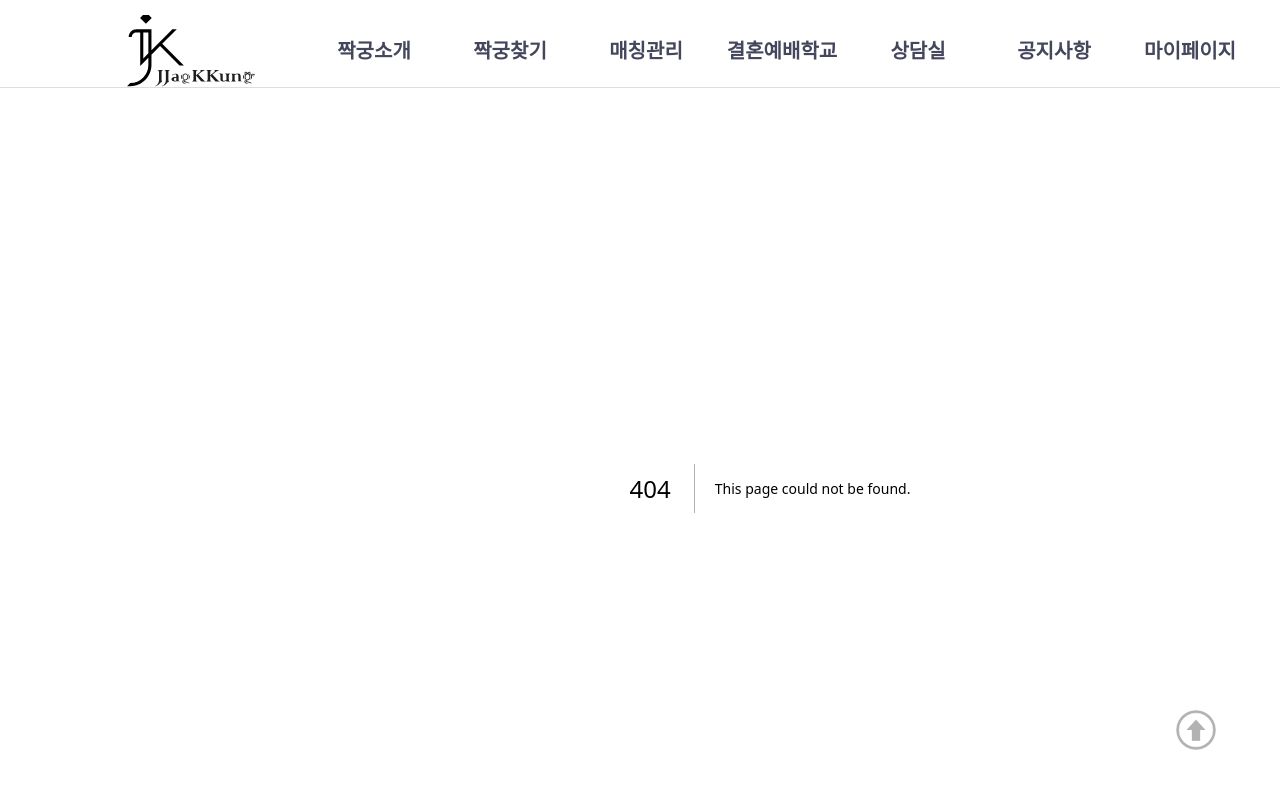
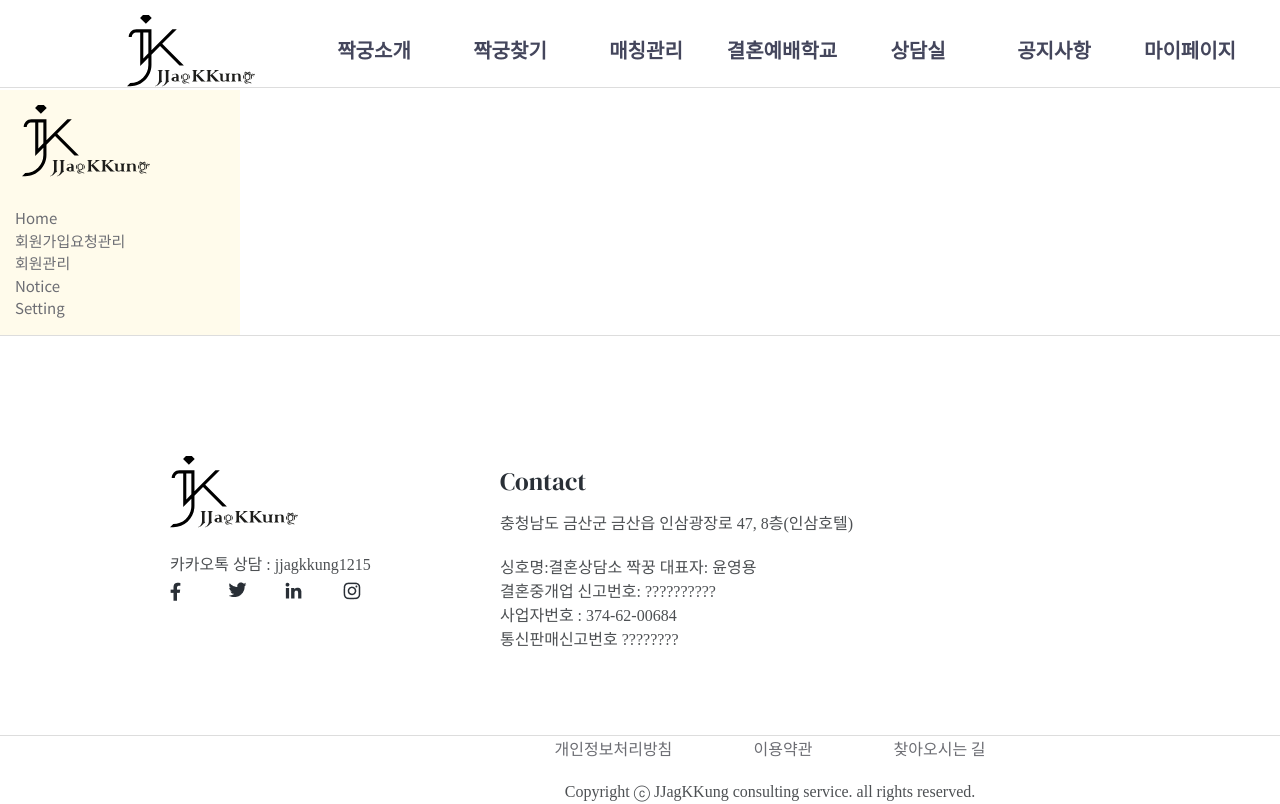
Before and after one commit to onlycan17/wedding, a Next.js app: page /components/admin-sidemenu in a window 1280 px wide. Before the commit this address had no page. Shown: the top 804 px of the page. Built offline with nearby package versions, Linux system fonts and the light colour scheme; a web font is replaced by a local one.

Commit message:
[feature] : 어드민 페이지 세팅중

```diff
--- a/package.json
+++ b/package.json
@@ -14,17 +14,20 @@
     "@types/react": "18.2.14",
     "@types/react-dom": "18.2.6",
     "@types/uuid": "^9.0.2",
+    "autoprefixer": "^10.4.14",
     "axios": "^1.4.0",
     "eslint": "8.44.0",
     "eslint-config-next": "13.4.9",
     "firebase": "^10.0.0",
     "js-cookie": "^3.0.5",
     "next": "13.4.9",
+    "postcss": "^8.4.27",
     "react": "18.2.0",
     "react-dom": "18.2.0",
     "react-hook-form": "^7.45.1",
     "react-query": "^3.39.3",
     "recoil": "^0.7.7",
+    "tailwindcss": "^3.3.3",
     "typescript": "5.1.6",
     "uuid": "^9.0.0",
     "yup": "^1.2.0"
--- /dev/null
+++ b/postcss.config.js
@@ -0,0 +1,6 @@
+module.exports = {
+  plugins: {
+    tailwindcss: {},
+    autoprefixer: {},
+  },
+}
--- a/src/pages/_app.tsx
+++ b/src/pages/_app.tsx
@@ -8,6 +8,8 @@ import {QueryClient, QueryClientProvider} from "react-query";
 import * as process from "process";
 import {ReactQueryDevtools} from "react-query/devtools";
 import {useRouter} from "next/router";
+import AdminSidemenu from "@/pages/components/admin-sidemenu";
+import AdminHeader from "@/pages/components/admin-header";
 
 const queryClient = new QueryClient();
 
@@ -17,10 +19,22 @@ export default function App({Component, pageProps}: AppProps) {
     return (
         <QueryClientProvider client={queryClient}>
             <RecoilRoot>
-                {!isAdmin && <Header/>}
-                <Component {...pageProps} />
-                { process.env.NODE_ENV === 'development' &&( <ReactQueryDevtools initialIsOpen={false} />) }
-                {!isAdmin && <Footer/>}
+                {isAdmin && <div style={{height:'100vh'}} className={'w-full bg-gray-300'}>
+                    <AdminHeader/>
+                    <div className={'w-full h-full flex flex-row'}>
+                        <AdminSidemenu/>
+                        <Component {...pageProps} />
+                    </div>
+                </div>
+                }
+                {!isAdmin &&
+                    <div>
+                        <Header/>
+                        <Component {...pageProps} />
+                        {process.env.NODE_ENV === 'development' && (<ReactQueryDevtools initialIsOpen={false}/>)}
+                        <Footer/>
+                    </div>
+                }
             </RecoilRoot>
         </QueryClientProvider>
     )
--- /dev/null
+++ b/src/pages/admin/home.tsx
@@ -0,0 +1,11 @@
+import React from "react";
+
+const Home : React.FC = () => {
+  return (
+    <div className={'w-full h-full mt-0.5'}>
+        <h1>Home</h1>
+    </div>
+    );
+}
+
+export default Home;
--- /dev/null
+++ b/src/pages/admin/membership-management.tsx
@@ -0,0 +1,9 @@
+
+const MembershipManagement : React.FC = () => {
+  return (
+    <div className={'w-full h-full mt-0.5'}>
+    </div>
+  );
+}
+
+export default MembershipManagement;
--- /dev/null
+++ b/src/pages/components/admin-header.tsx
@@ -0,0 +1,10 @@
+import React from "react";
+
+const AdminHeader : React.FC = () => {
+  return (
+    <div className={'h-20 w-full pd15 bg-white shadow-sm shadow-black z-10'}>
+    </div>
+  )
+}
+
+export default AdminHeader;
--- /dev/null
+++ b/src/pages/components/admin-sidemenu.tsx
@@ -0,0 +1,48 @@
+import Link from "next/link";
+
+const AdminSidemenu : React.FC = () => {
+
+    return (
+        <div id="admin-sidemenu" className={"h-full bg-amber-50 w-60 scroll-auto mr-3 mt-0.5"}>
+            <div className={"pd15"}>
+                <div className="mb30">
+                    <h1 className={"logo"}>
+                        <Link href="/">logo</Link>
+                    </h1>
+                </div>
+                <div className="">
+                    <ul>
+                        <li>
+                            <Link href="/admin/home">
+                                    <span>Home</span>
+                            </Link>
+                        </li>
+                        <li>
+                            <Link href="/admin/membership-management">
+                                    <span>회원가입요청관리</span>
+                            </Link>
+                        </li>
+                        <li>
+                            <Link href="/admin/user-management">
+                                    <span>회원관리</span>
+                            </Link>
+                        </li>
+                        <li>
+                            <Link href="/admin/notice">
+                                    <span>Notice</span>
+                            </Link>
+                        </li>
+                        <li>
+
+                            <Link href="/admin/setting">
+                                    <span>Setting</span>
+                            </Link>
+                        </li>
+                    </ul>
+                </div>
+            </div>
+        </div>
+    );
+}
+
+export default AdminSidemenu;
--- a/src/pages/components/header.tsx
+++ b/src/pages/components/header.tsx
@@ -4,11 +4,6 @@ import logDev from "@/pages/config/log";
 import {dataMenu} from "@/pages/data/menu";
 import {submenuListOne, submenuListTwo,submenuListThree, submenuListFour, submenuListFive, submenuListSix, submenuListSeven} from "@/pages/data/sub-menu";
 
-type SubmenuList = {
-    seq: number;
-    title: string;
-    link: string;
-}
 
 const Header: React.FC = () => {
 
--- a/src/styles/globals.css
+++ b/src/styles/globals.css
@@ -2,7 +2,9 @@
 @import url('https://fonts.googleapis.com/css2?family=Noto+Sans+KR&display=swap');
 @import url('https://fonts.cdnfonts.com/css/jost');
 @import url('https://fonts.googleapis.com/css2?family=DM+Serif+Display&display=swap');
-
+@import "tailwindcss/base";
+@import "tailwindcss/components";
+@import "tailwindcss/utilities";
 
 /* ableu reset */
 /* Document
--- /dev/null
+++ b/tailwind.config.js
@@ -0,0 +1,10 @@
+module.exports = {
+  content: ['./src/pages/**/*.{js,jsx,ts,tsx}', './src/components/**/*.{js,jsx,ts,tsx}'],
+  theme: {
+    extend: {},
+  },
+  variants: {
+    extend: {},
+  },
+  plugins: [],
+}
```
Also changed, not shown: 1 other file (tests, documents, lock files or other folders).
